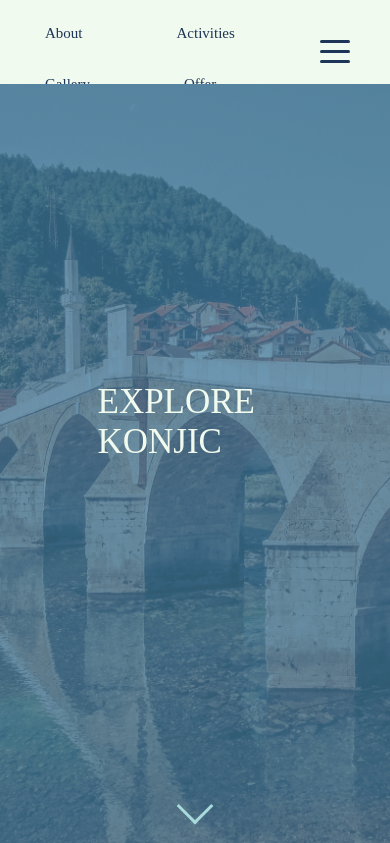
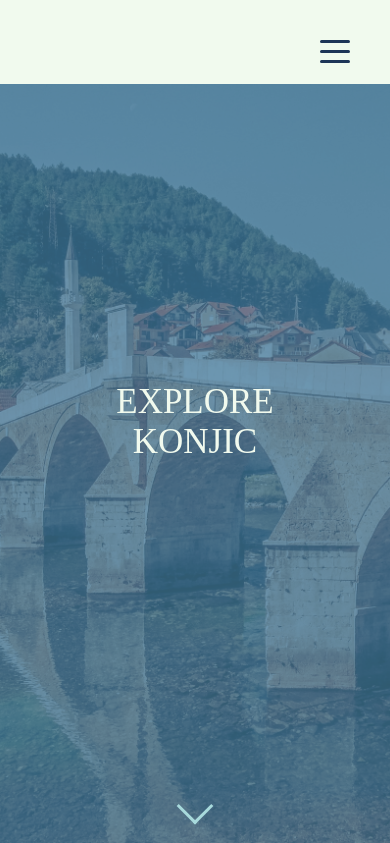
Before and after one commit to lejla-alibegovic/WRD-Project, a PHP site: page / in a window 390 px wide. Shown: the top 843 px of the page. Run offline with PHP 8.4, Linux system fonts and the light colour scheme.

Commit message:
Update responsive.css

```diff
--- a/wrd project/style/responsive.css
+++ b/wrd project/style/responsive.css
@@ -37,10 +37,11 @@
         font-size: 15px;
     }
     .centered-elements h4{
-        font-size: 10px;
+        display: none;
     }
     .centered-elements h2{
         font-size: 35px;
+        text-align: center;
     }
     .about{
         flex-direction: column;
@@ -64,10 +65,35 @@
     .gallery div{
         flex: 1 0 50%;
     }
+    .nav-menu{
+        height: 100%;
+        width: 100%;
+        background-color: #F1FAEE;
+        position: fixed;
+        z-index: 9998;
+        top:0;
+        left:0;
+        display:none;
+    }
+    .open{
+        display: flex;
+        flex-direction: column;
+        justify-content: center;
+        align-items: center;
+    }
+    .open a{
+        font-size: 25px;
+    }
+    .open-button span{
+        display: block;
+    }
 }
 @media all and (max-width:480px){
     .centered-elements h4{
         display: none;
+    }
+    .centered-elements h2{
+        text-align: center;
     }
     .about-container h2{
         text-align: center;
@@ -117,4 +143,5 @@
        max-width: 400px;
        padding: 15px;
    }
+
 }
```
